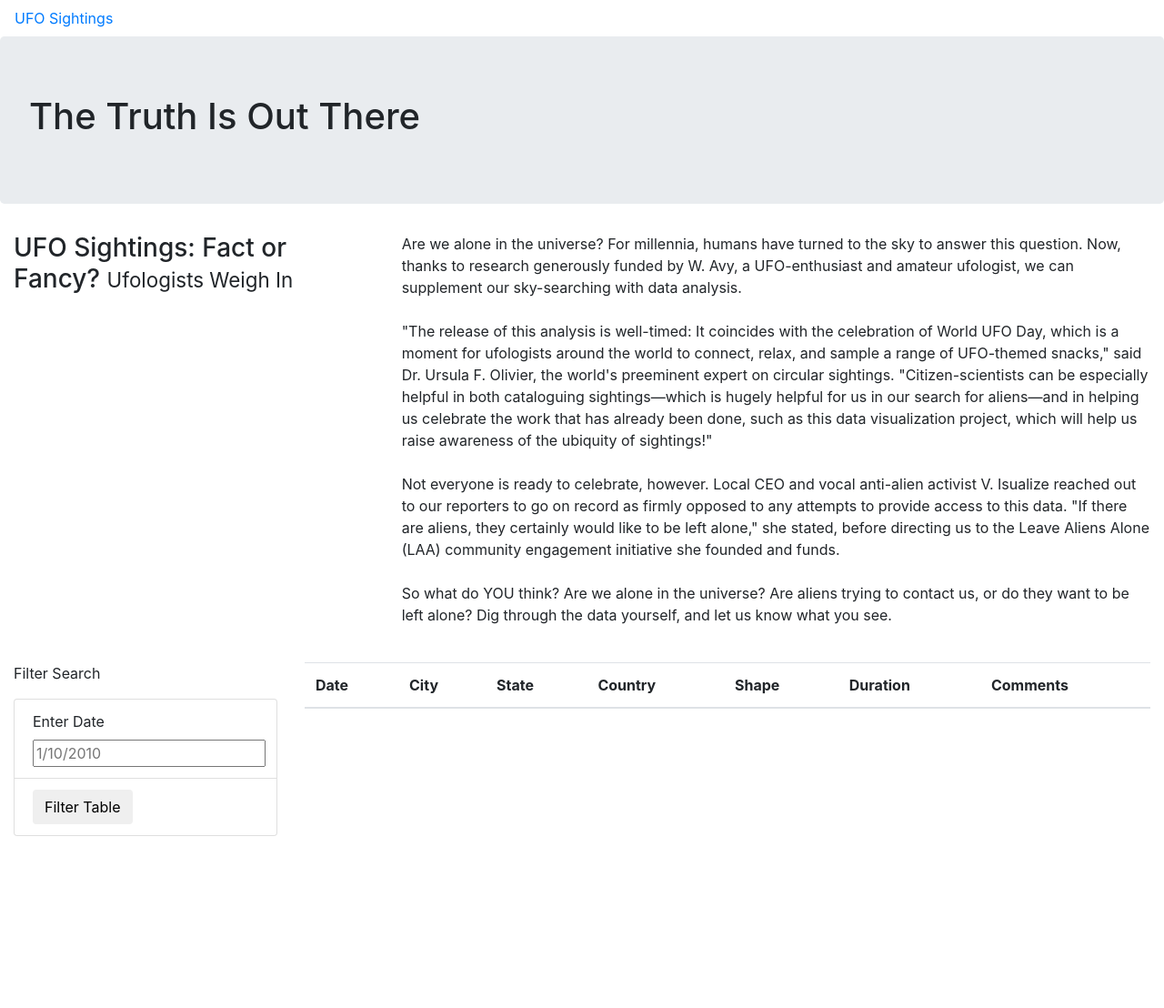
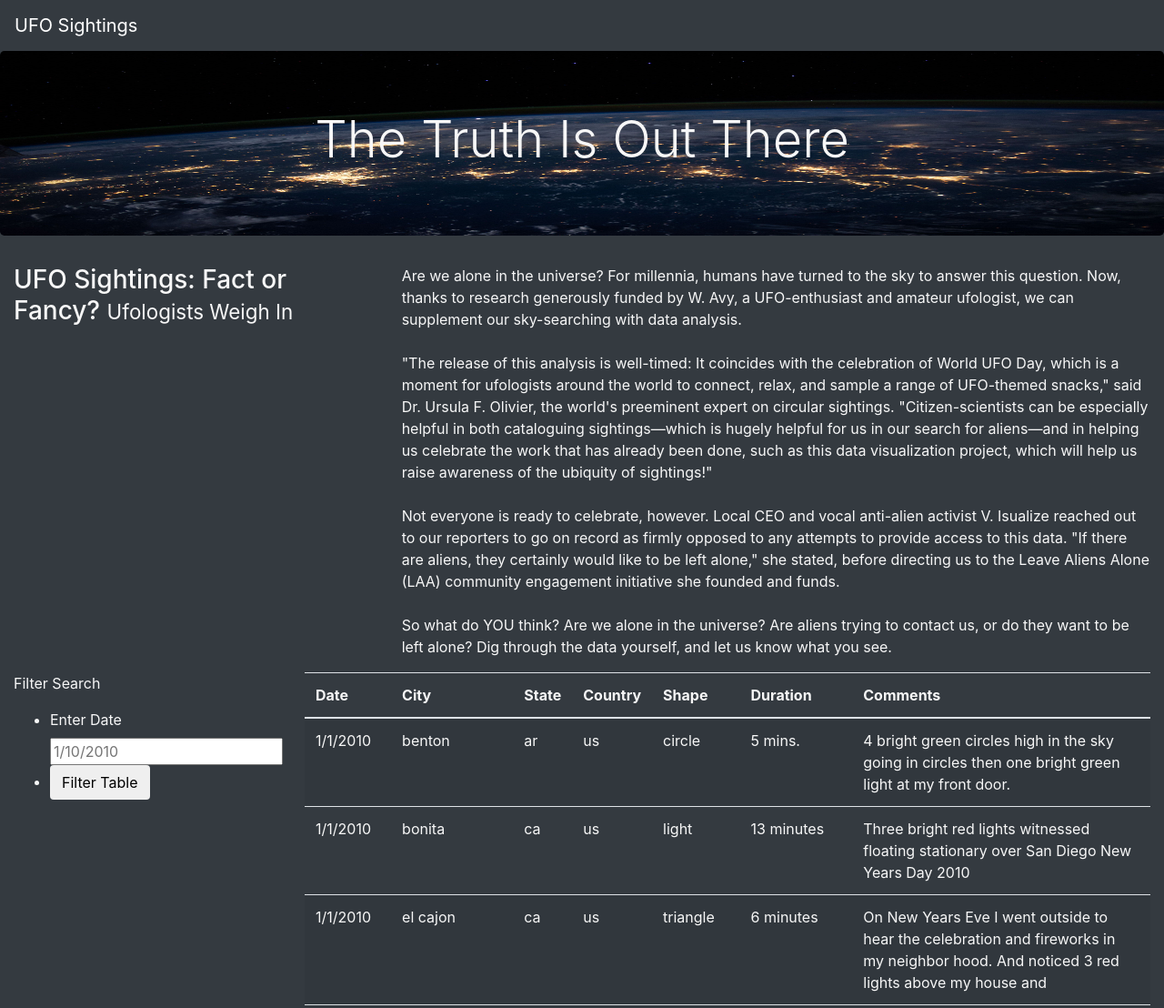
Before and after one commit to Nightlymist/UFOs, a plain HTML site: page index.html in a window 1280 px wide. Shown: the top 1108 px of the page at 91% size. Before the commit the page ends 919 px from the top, so only its background shows below. Drawn offline with nearby package versions, Linux system fonts and the light colour scheme.

Commit message:
Final module update

```diff
--- a/index.html
+++ b/index.html
@@ -4,22 +4,23 @@
     <meta charset="UTF-8">
     <meta http-equiv="X-UA-Compatible" content="IE=edge">
     <meta name="viewport" content="width=device-width, initial-scale=1.0">
-    <title>UFO Finder</title>
     <link
         rel="stylesheet"
         href="https://maxcdn.bootstrapcdn.com/bootstrap/4.0.0/css/bootstrap.min.css"
         integrity="sha384-Gn5384xqQ1aoWXA+058RXPxPg6fy4IWvTNh0E263XmFcJlSAwiGgFAW/dAiS6JXm"
         crossorigin="anonymous"
     />
+    <link rel="stylesheet" href="static/css/style.css">
+    <title>UFO Finder</title>
 </head>
-<body>
+<body class="bg-dark">
     <div class="wrapper">
-        <nav class="navbar navbar-expand-lg">
-            <a class=""navbar-brand href="index.html">UFO Sightings</a>
+        <nav class="navbar navbar-dark bg-dark navbar-expand-lg">
+            <a class="navbar-brand" href="index.html">UFO Sightings</a>
         </nav>
     </div>
     <div class="jumbotron">
-        <h1>The Truth Is Out There</h1>
+        <h1 class="display-4">The Truth Is Out There</h1>
     </div>
     <div class="container-fluid">
         <div class="row">
@@ -28,13 +29,7 @@
             </div>
             <div class="col-md-8">
                 <p>
-                        Are we alone in the universe? For millennia, humans have turned to the sky to answer this question. Now, thanks to research generously funded by W. Avy, a UFO-enthusiast and amateur ufologist, we can supplement our sky-searching with data analysis.<br><br>
-
-"The release of this analysis is well-timed: It coincides with the celebration of World UFO Day, which is a moment for ufologists around the world to connect, relax, and sample a range of UFO-themed snacks," said Dr. Ursula F. Olivier, the world's preeminent expert on circular sightings. "Citizen-scientists can be especially helpful in both cataloguing sightings—which is hugely helpful for us in our search for aliens—and in helping us celebrate the work that has already been done, such as this data visualization project, which will help us raise awareness of the ubiquity of sightings!"<br><br>
-
-Not everyone is ready to celebrate, however. Local CEO and vocal anti-alien activist V. Isualize reached out to our reporters to go on record as firmly opposed to any attempts to provide access to this data. "If there are aliens, they certainly would like to be left alone," she stated, before directing us to the Leave Aliens Alone (LAA) community engagement initiative she founded and funds. <br><br>
-
-So what do YOU think? Are we alone in the universe? Are aliens trying to contact us, or do they want to be left alone? Dig through the data yourself, and let us know what you see.<br><br>
+                    Are we alone in the universe? For millennia, humans have turned to the sky to answer this question. Now, thanks to research generously funded by W. Avy, a UFO-enthusiast and amateur ufologist, we can supplement our sky-searching with data analysis.<br><br>"The release of this analysis is well-timed: It coincides with the celebration of World UFO Day, which is a moment for ufologists around the world to connect, relax, and sample a range of UFO-themed snacks," said Dr. Ursula F. Olivier, the world's preeminent expert on circular sightings. "Citizen-scientists can be especially helpful in both cataloguing sightings—which is hugely helpful for us in our search for aliens—and in helping us celebrate the work that has already been done, such as this data visualization project, which will help us raise awareness of the ubiquity of sightings!"<br><br>Not everyone is ready to celebrate, however. Local CEO and vocal anti-alien activist V. Isualize reached out to our reporters to go on record as firmly opposed to any attempts to provide access to this data. "If there are aliens, they certainly would like to be left alone," she stated, before directing us to the Leave Aliens Alone (LAA) community engagement initiative she founded and funds.<br><br>So what do YOU think? Are we alone in the universe? Are aliens trying to contact us, or do they want to be left alone? Dig through the data yourself, and let us know what you see.
                 </p>
             </div>
         </div>
@@ -42,18 +37,20 @@ So what do YOU think? Are we alone in the universe? Are aliens trying to contact
     <div class="container-fluid">
         <div class="row">
             <div class="col-md-3">
-                <form>
+                <form class="bg-dark">
                     <p>Filter Search</p>
-                </form>
-                <ul class="list-group">
-                    <li class="list-group-item">
+                    <ul class="bg-dark">
+                        <li class="bg-dark">
                             <label for="date">Enter Date</label>
                             <input type="text" placeholder="1/10/2010" id="datetime" />
                         </li>
-                    <li class="list-group-item">
-                        <button id="filter-btn" type="button" class="btn btn-default">Filter Table</button>
+                        <li class="bg-dark">
+                            <button id="filter-btn" type="button" class="btn btn-default">
+                                Filter Table
+                            </button>
                         </li>
                     </ul>
+                </form>
             </div>
             <div class="col-md-9">
                 <table class="table table-striped">
@@ -73,5 +70,8 @@ So what do YOU think? Are we alone in the universe? Are aliens trying to contact
             </div>
         </div>
     </div>
+    <script src="https://cdnjs.cloudflare.com/ajax/libs/d3/4.12.0/d3.js"></script>
+    <script src="static/js/data.js"></script>
+    <script src="static/js/app.js"></script>
 </body>
 </html>
--- a/static/css/style.css
+++ b/static/css/style.css
@@ -0,0 +1,14 @@
+.title {
+    color: #f7f7f7;
+}
+
+
+body {
+    color: #f7f7f7;
+}
+
+.jumbotron {
+    background-image: url("../images/nasa.jpg");
+    background-size: 100% 100%;
+    text-align: center;
+}
```
Also changed, not shown: static/images/nasa.jpg (added). Lines whose indentation alone changed are shown as unchanged.
